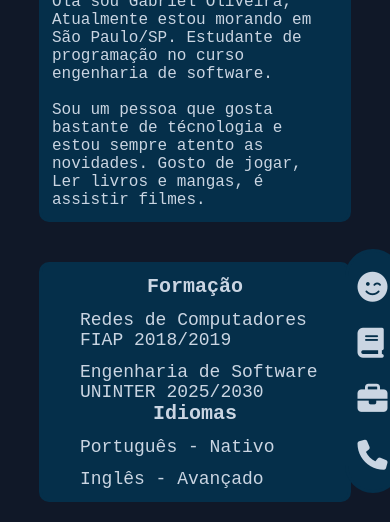
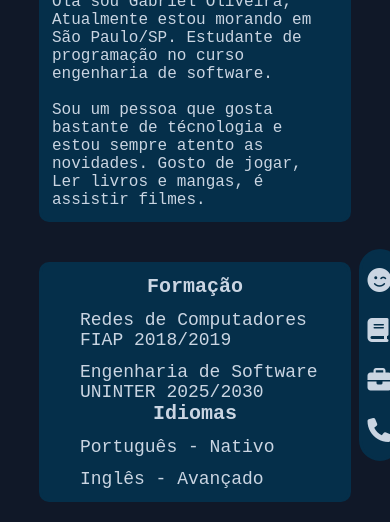
Before and after one commit to Mephisto-G/Gabriel-Oliveira-Portf-lio, a plain HTML site: page index.html in a window 390 px wide. Shown: the part 89-611 px from the top of the page. Drawn offline with Linux system fonts and the light colour scheme.

Commit message:
Update Estilo.css

```diff
--- a/CSS/Estilo.css
+++ b/CSS/Estilo.css
@@ -253,8 +253,13 @@ footer{                  /* Estilo rodapé */
         align-self: center;
         width: 100%;
     }
-    nav {
-        right: -30px;
+ nav {
+        right: -22px;
+        padding: 6px;
+    }
+
+    i {
+        font-size: 24px;
     }
     #formacao {
      display: flex;
```
